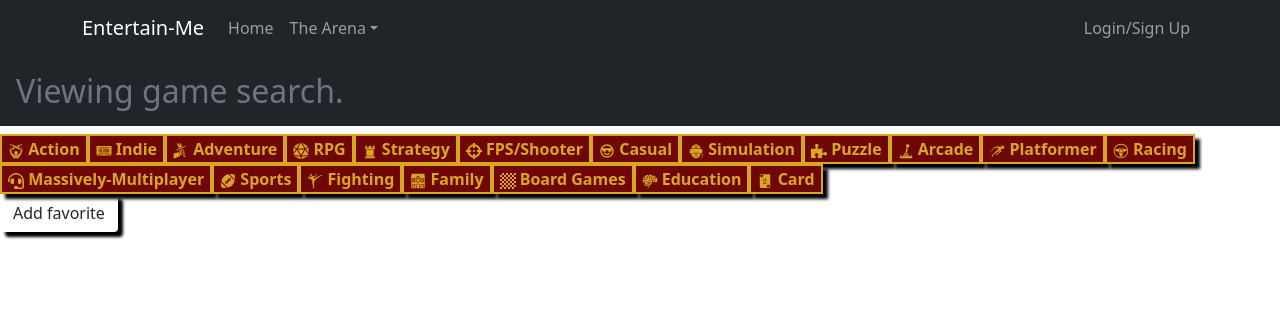
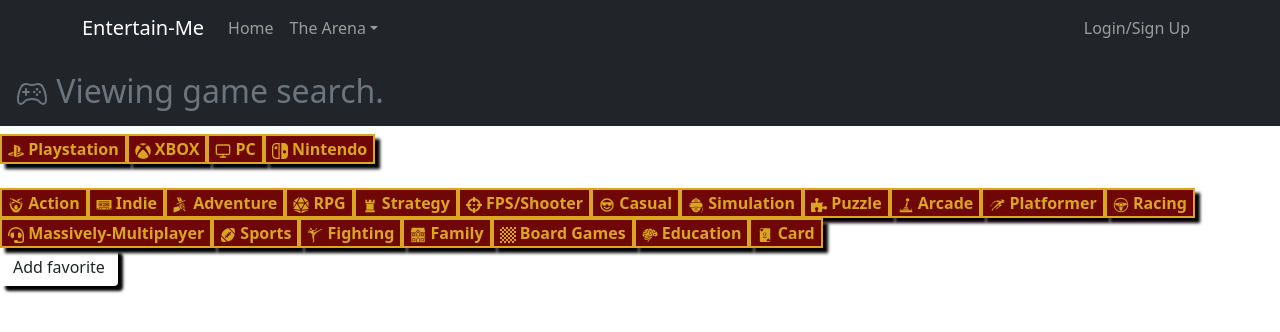
Before and after one commit to wadep23/entertain-me-redux, a React (Create React App) app in the folder client/: page /game in a window 1280 px wide. Shown: the top 332 px of the page. Built offline with nearby package versions, Linux system fonts and the light colour scheme; no server answers.

Commit message:
stylized site with additional icons

```diff
--- a/client/src/pages/Game.js
+++ b/client/src/pages/Game.js
@@ -2,9 +2,11 @@
 import { Redirect, useParams } from 'react-router-dom';
 import Auth from '../utils/auth';
 import { GiSwordsPower, GiAudioCassette, GiSwordBrandish, GiChessRook, GiFamilyHouse, GiVrHeadset, GiJoystick, GiRunningNinja, GiSteeringWheel, GiHighKick, GiBrain, GiCard2Hearts } from "react-icons/gi";
-import { FaDiceD20, FaCrosshairs, FaPuzzlePiece, FaHeadset, FaChessBoard } from "react-icons/fa";
+import { FaDiceD20, FaCrosshairs, FaPuzzlePiece, FaHeadset, FaChessBoard, FaPlaystation, FaXbox } from "react-icons/fa";
 import { BiCool } from "react-icons/bi";
-import { IoAmericanFootballSharp } from "react-icons/io5";
+import { FiMonitor } from "react-icons/fi";
+import { SiNintendoswitch } from "react-icons/si";
+import { IoAmericanFootballSharp, IoGameControllerOutline } from "react-icons/io5";
 
 
 
@@ -21,9 +23,17 @@
     <div>
       <div className="flex-row mb-3">
         <h2 className="bg-dark text-secondary p-3 display-inline-block">
-          Viewing game search.
+          <IoGameControllerOutline /> Viewing game search.
         </h2>
         <section id="video-games">
+        <container>
+                <button type="button" id="playstation" value="2"><FaPlaystation  /> Playstation</button>
+                <button type="button" id="xbox" value="3"><FaXbox  /> XBOX</button>
+                <button type="button" id="pc" value="1"><FiMonitor  /> PC</button>
+                <button type="button" id="nintendo" value="7"><SiNintendoswitch  /> Nintendo</button>
+                </container>
+                <br />
+                <br />
           <container>
             <button type="button" id="action" value="action"><GiSwordsPower /> Action</button>
             <button type="button" id="indie" value="indie"><GiAudioCassette /> Indie</button>
--- a/client/src/pages/Movie.js
+++ b/client/src/pages/Movie.js
@@ -2,8 +2,9 @@
 import { Redirect, useParams } from 'react-router-dom';
 import Auth from '../utils/auth';
 import { FaLaughSquint, FaHeart, FaSadCry, FaRegPlayCircle } from "react-icons/fa";
-import { GiPistolGun, GiEarthAmerica, GiGhost, GiUnicorn, GiMagnifyingGlass, GiTheaterCurtains } from "react-icons/gi";
+import { GiFilmProjector, GiPistolGun, GiEarthAmerica, GiGhost, GiUnicorn, GiMagnifyingGlass, GiTheaterCurtains } from "react-icons/gi";
 import { RiAliensFill } from "react-icons/ri";
+
 
 
 
@@ -19,10 +20,10 @@
     <div>
       <div className="flex-row mb-3">
         <h2 className="bg-dark text-secondary p-3 display-inline-block">
-          Viewing movie search.
+          <GiFilmProjector /> Viewing movie search.
         </h2>
         <section id="movieButtons">
-        <container>
+                <container>
                 <button type="button" value="theaters"><GiTheaterCurtains /> Amphitheatre</button>
                 <button type="button" value="streaming"><FaRegPlayCircle /> Streaming</button>
                 </container>
--- a/client/src/pages/Tv.js
+++ b/client/src/pages/Tv.js
@@ -2,11 +2,12 @@
 import { Redirect, useParams } from 'react-router-dom';
 import Auth from '../utils/auth';
 import { FaLaughSquint, FaSadCry, FaChild, FaHatCowboy } from "react-icons/fa";
-import { GiSwordwoman, GiHandcuffs, GiGhost, GiFamilyHouse, GiMagnifyingGlass, GiNewspaper, GiLightSabers, GiSoap } from "react-icons/gi";
+import { GiTvRemote, GiSwordwoman, GiHandcuffs, GiGhost, GiFamilyHouse, GiMagnifyingGlass, GiNewspaper, GiLightSabers, GiSoap } from "react-icons/gi";
 import { RiKakaoTalkLine } from "react-icons/ri";
 import { BiCameraMovie } from "react-icons/bi";
 import { BsFillPeopleFill, BsPencil } from "react-icons/bs";
 import { GoLaw } from "react-icons/go";
+
 
 
 
@@ -23,7 +24,7 @@
     <div>
       <div className="flex-row mb-3">
         <h2 className="bg-dark text-secondary p-3 display-inline-block">
-          Viewing television search.
+          <GiTvRemote /> Viewing television search.
         </h2>
         <section id="tvButtons">
           <container>
```
